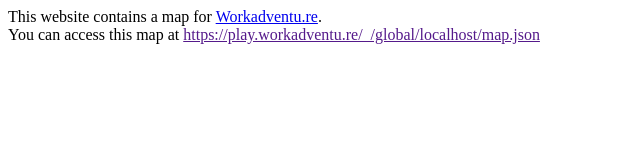
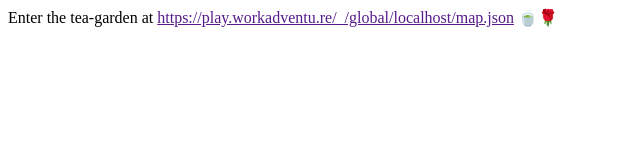
Before and after one commit to glasnt/tea-garden, a plain HTML site: page index.html in a window 1280 px wide. Shown: the whole page, without its empty margins (0-640 px from the left). Drawn offline with Linux system fonts and the light colour scheme.

Commit message:
Update landing page

```diff
--- a/index.html
+++ b/index.html
@@ -13,8 +13,6 @@
         </script>
     </head>
     <body>
-        This website contains a map for <a href="https://workadventu.re">Workadventu.re</a>.
-        <br/>
-        You can access this map at <a id="mapLink" href=""></a>
+        Enter the tea-garden at <a id="mapLink" href=""></a> 🍵🌹
     </body>
 </html>
```
